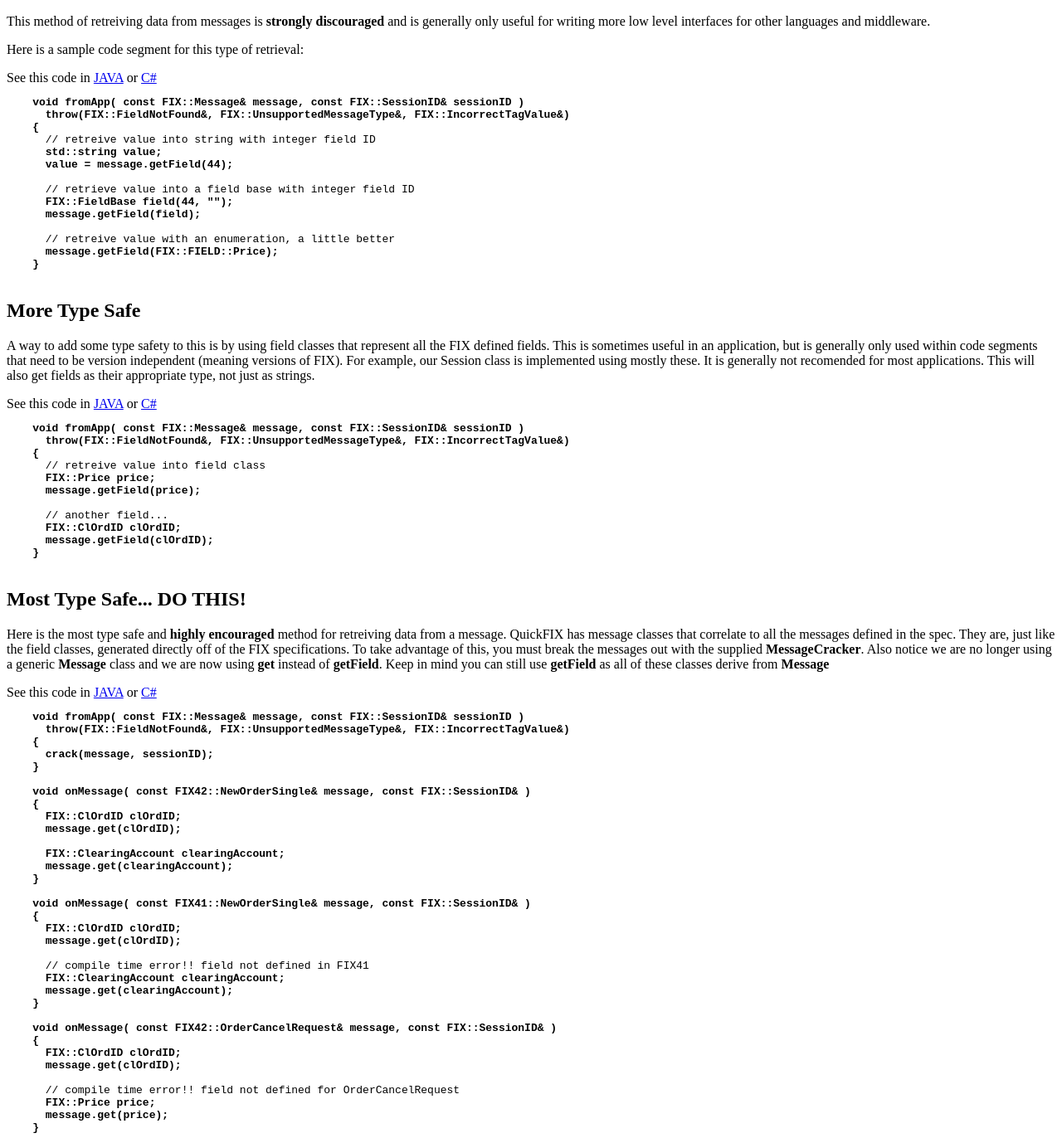
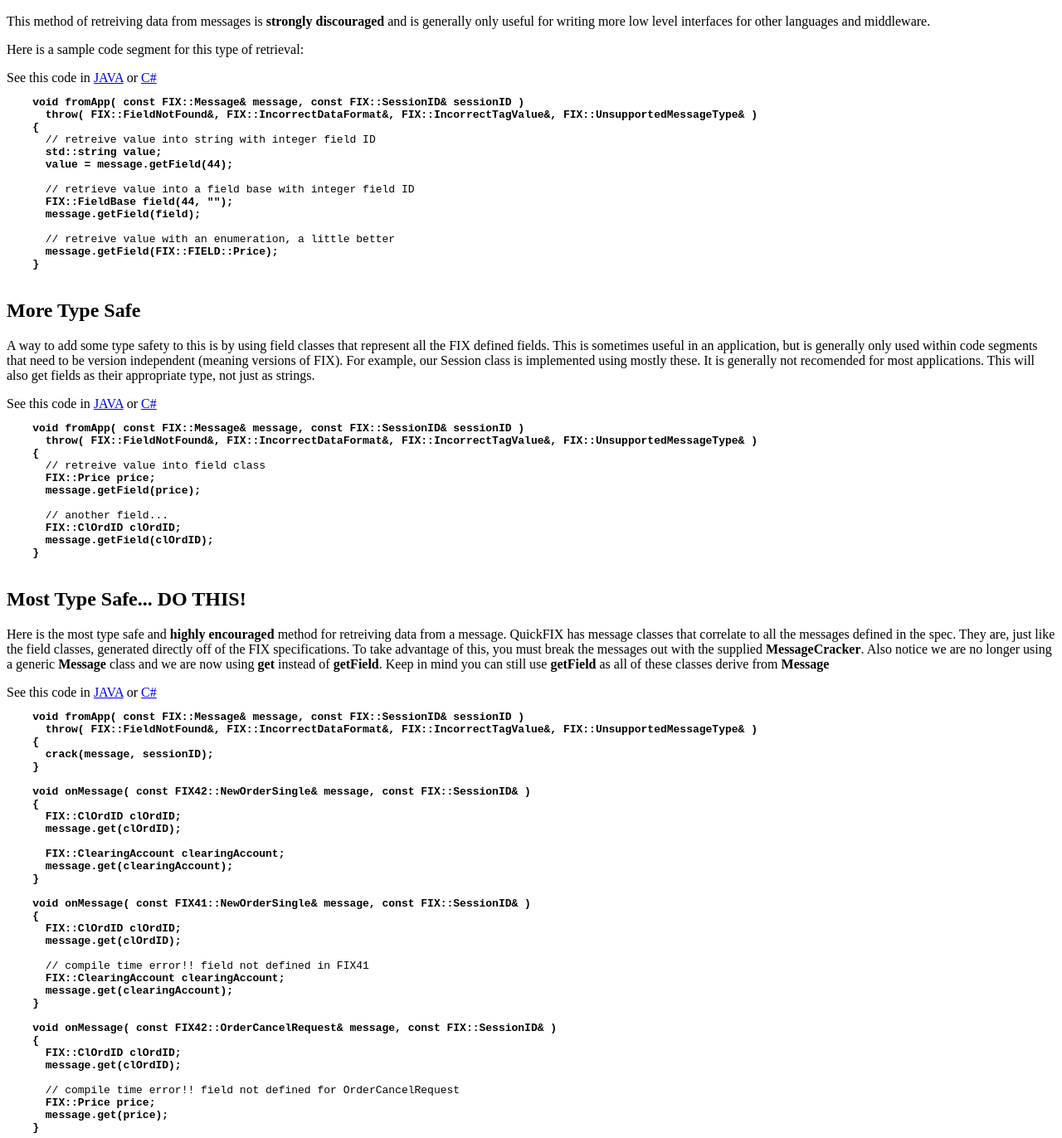
Before and after one commit to spinlockirqsave/quickfix, a plain HTML site: page quickfix/doc/html/receiving_messages.html in a window 1280 px wide. Shown: the part 206-1578 px from the top of the page at 83% size. Drawn offline with Linux system fonts and the light colour scheme.

Commit message:
changed throw specifiers for fromAdmin and fromApp

```diff
--- a/quickfix/doc/html/receiving_messages.html
+++ b/quickfix/doc/html/receiving_messages.html
@@ -27,7 +27,7 @@
     See this code in <a href="java/receiving_messages_1.html">JAVA</a> or <a href="csharp/receiving_messages_1.html">C#</a>
     <B><PRE>
     void fromApp( const FIX::Message& message, const FIX::SessionID& sessionID )
-      throw(FIX::FieldNotFound&, FIX::UnsupportedMessageType&, FIX::IncorrectTagValue&)
+      throw( FIX::FieldNotFound&, FIX::IncorrectDataFormat&, FIX::IncorrectTagValue&, FIX::UnsupportedMessageType& )
     {
       </B>// retreive value into string with integer field ID<B>
       std::string value;
@@ -53,7 +53,7 @@
     See this code in <a href="java/receiving_messages_2.html">JAVA</a> or <a href="csharp/receiving_messages_2.html">C#</a>
     <B><PRE>
     void fromApp( const FIX::Message& message, const FIX::SessionID& sessionID )
-      throw(FIX::FieldNotFound&, FIX::UnsupportedMessageType&, FIX::IncorrectTagValue&)
+      throw( FIX::FieldNotFound&, FIX::IncorrectDataFormat&, FIX::IncorrectTagValue&, FIX::UnsupportedMessageType& )
     {
       </B>// retreive value into field class<B>
       FIX::Price price;
@@ -77,7 +77,7 @@
     See this code in <a href="java/receiving_messages_3.html">JAVA</a> or <a href="csharp/receiving_messages_3.html">C#</a>
     <B><PRE>
     void fromApp( const FIX::Message& message, const FIX::SessionID& sessionID )
-      throw(FIX::FieldNotFound&, FIX::UnsupportedMessageType&, FIX::IncorrectTagValue&)
+      throw( FIX::FieldNotFound&, FIX::IncorrectDataFormat&, FIX::IncorrectTagValue&, FIX::UnsupportedMessageType& )
     {
       crack(message, sessionID);
     }
```
Also changed, not shown: quickfix/doc/html/application.html (+2 -2 lines), quickfix/doc/html/java/application_1.html (+2 -2 lines).
